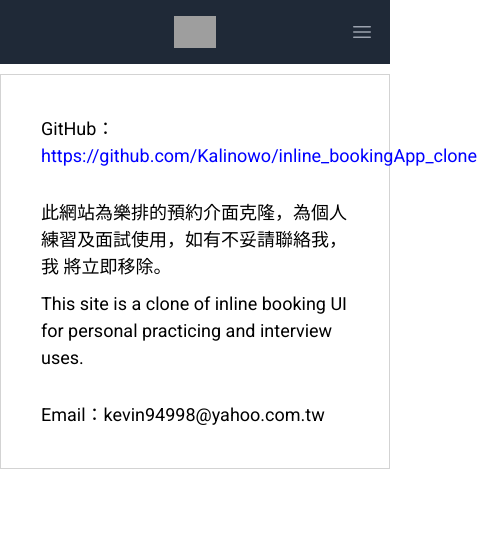
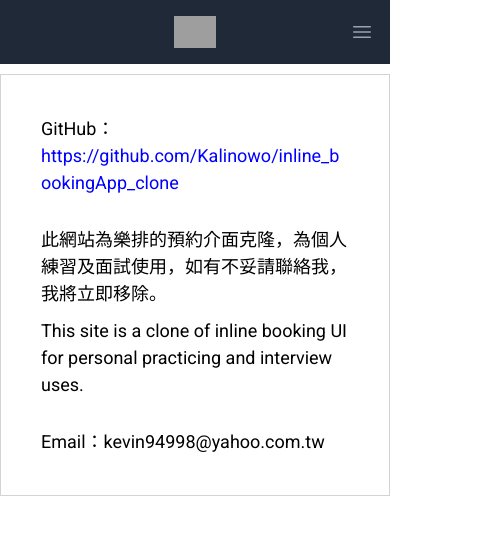
Before and after one commit to Kalinowo/inline_bookingApp_clone, a React (Create React App) app: page /about in a window 390 px wide. Shown: the top 534 px of the page, 477 px wide, since content can reach past the window. Built offline with nearby package versions, Linux system fonts and the light colour scheme; grey boxes are pictures that could not be loaded.

Commit message:
make about page responsive

```diff
--- a/src/Views/About.js
+++ b/src/Views/About.js
@@ -10,13 +10,13 @@
             <a
               href="https://github.com/Kalinowo/inline_bookingApp_clone"
               target="_blank"
+              rel="noopener noreferrer"
             >
               https://github.com/Kalinowo/inline_bookingApp_clone
             </a>
           </div>
           <div>
-            此網站為樂排的預約介面克隆，為個人練習及面試使用，如有不妥請聯絡我，我
-            將立即移除。
+            此網站為樂排的預約介面克隆，為個人練習及面試使用，如有不妥請聯絡我，我將立即移除。
           </div>
           <div>
             This site is a clone of inline booking UI for personal practicing
--- a/src/styles/styles.css
+++ b/src/styles/styles.css
@@ -754,6 +754,7 @@
 }
 .aboutOuter .aboutContainer {
   margin-inline: auto;
+  height: auto;
   border: solid lightgray 1px;
   margin-top: 10px;
   padding: 30px;
@@ -762,6 +763,7 @@
 .aboutOuter .aboutContainer div {
   margin: 10px;
   font-size: 18px;
+  word-wrap: break-word;
 }
 .aboutOuter .aboutContainer div:nth-child(1) {
   margin-bottom: 30px;
--- a/src/styles/styles.scss
+++ b/src/styles/styles.scss
@@ -718,11 +718,8 @@
   min-height: 100vh;
   width: 100%;
   .aboutContainer {
-    // display: flex;
-    // flex-direction: column;
-    // justify-content: center;
-    // align-items: center;
     margin-inline: auto;
+    height: auto;
     border: solid lightgray 1px;
     margin-top: 10px;
     padding: 30px;
@@ -730,6 +727,7 @@
     div {
       margin: 10px;
       font-size: 18px;
+      word-wrap: break-word;
     }
     div:nth-child(1) {
       margin-bottom: 30px;
```
Also changed, not shown: 1 other file (tests, documents, lock files or other folders).
